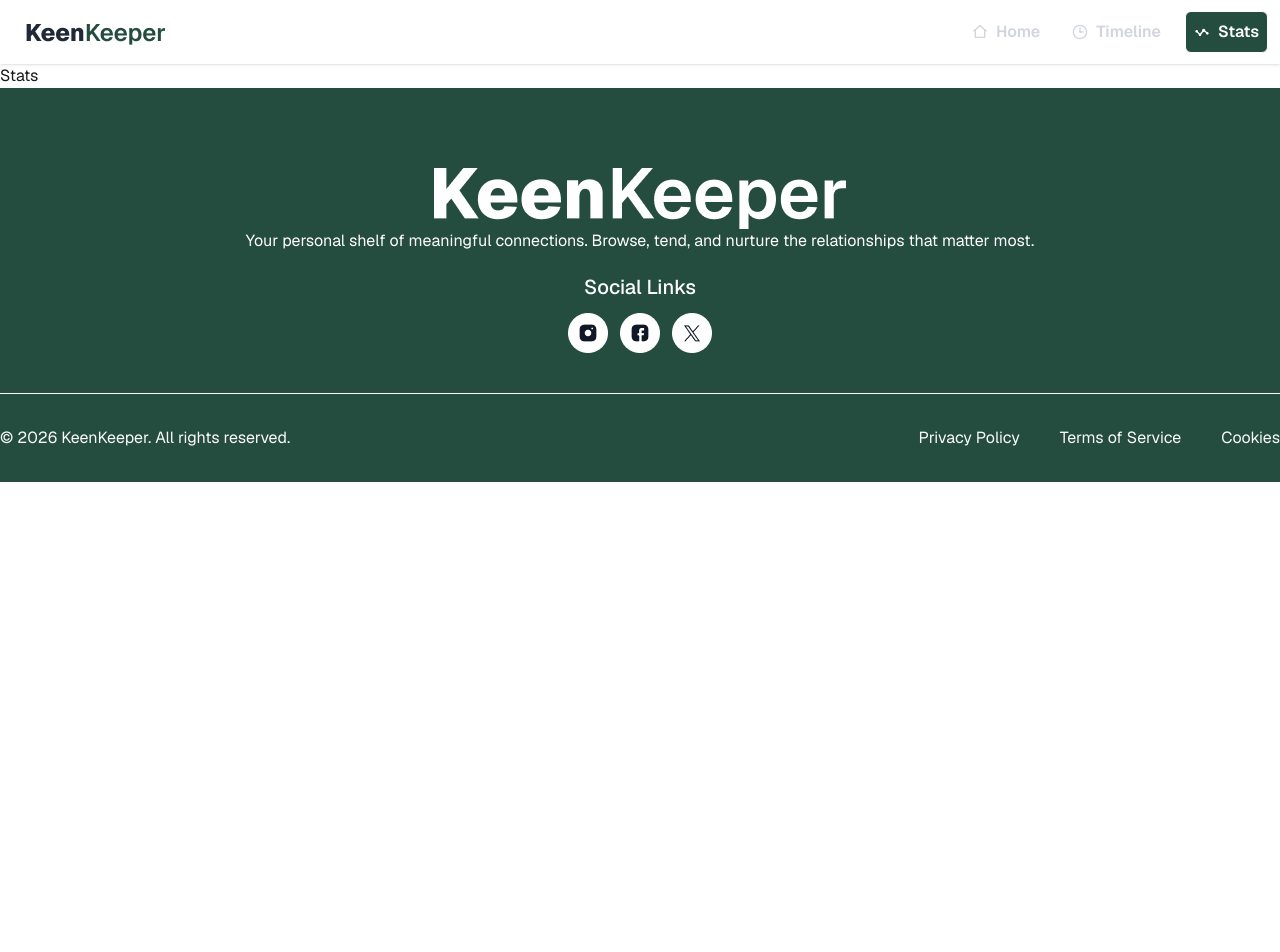
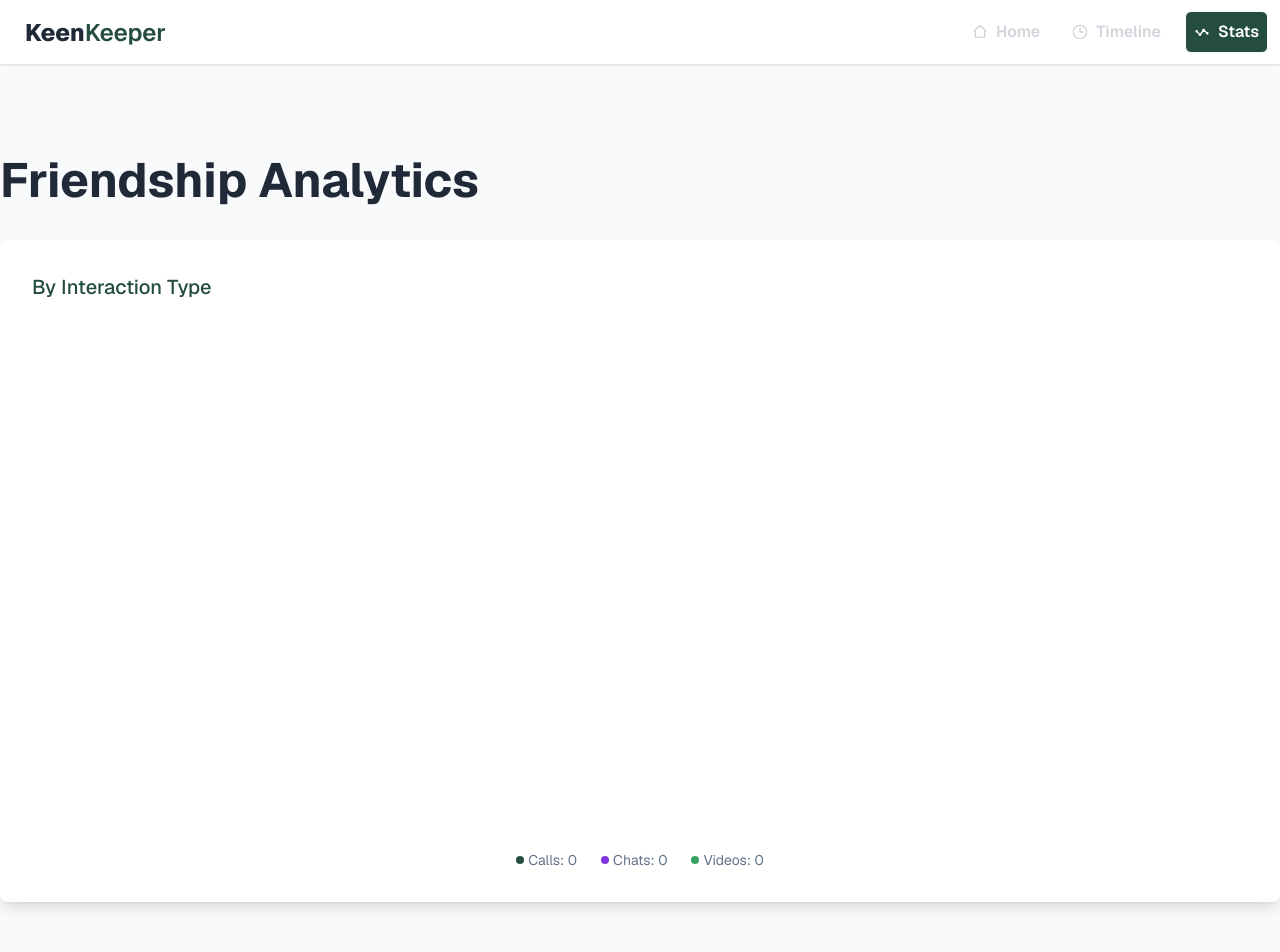
Before and after one commit to CodeByMonir/KeenKeeper, a React (Vite) app: page /stats in a window 1280 px wide. Shown: the top 952 px of the page. Before the commit the page ends 800 px from the top, so only its background shows below. Built offline with nearby package versions, Linux system fonts and the light colour scheme.

Commit message:
added pi chart, set bg color, added everything

```diff
--- a/package.json
+++ b/package.json
@@ -17,6 +17,7 @@
     "react-icons": "^5.6.0",
     "react-router": "^7.14.1",
     "react-toastify": "^11.0.5",
+    "recharts": "^3.8.1",
     "tailwindcss": "^4.2.2"
   },
   "devDependencies": {
--- a/src/components/items/CardDetails.jsx
+++ b/src/components/items/CardDetails.jsx
@@ -2,7 +2,7 @@ import React from 'react';
 
 const CardDetails = ({ data }) => {
     return (
-        <div className="p-6 flex flex-col items-center gap-3 rounded-md shadow-md text-center">
+        <div className="p-6 flex flex-col items-center gap-3 rounded-md shadow-md text-center bg-white">
             <div className="flex justify-center items-center h-20 w-20 rounded-full overflow-hidden shadow-xl">
                 <img
                     src={data.picture}
--- a/src/index.css
+++ b/src/index.css
@@ -7,3 +7,7 @@
 * {
     font-family: "Geist", sans-serif;
 }
+
+body {
+    background-color: #F8FAFC;
+}
--- a/src/main.jsx
+++ b/src/main.jsx
@@ -10,6 +10,7 @@ import PersonDetails from "./components/items/PersonDetails";
 import Timeline from "./pages/Timeline/Timeline";
 import TimelineProvider from "./Context/TimelineProvider";
 import { ToastContainer } from "react-toastify";
+import Stats from "./pages/Stats/Stats";
 const router = createBrowserRouter([
   {
     path: "/",
@@ -25,7 +26,7 @@ const router = createBrowserRouter([
       },
       {
         path: "stats",
-        element: <h2>Stats</h2>,
+        element: <Stats />,
       },
       {
         path: "/friend/:name",
--- a/src/pages/ErrorPage.jsx
+++ b/src/pages/ErrorPage.jsx
@@ -4,7 +4,7 @@ import { Link } from "react-router";
 const ErrorPage = () => {
     return (
         <>
-        <div className="min-h-screen flex items-center justify-center bg-linear-to-br from-gray-100 to-gray-200 px-6">
+        <div className="min-h-screen flex items-center justify-center bg-linear-to-br from-gray-100 to-gray-200 px-6 bg-white">
             <div className="text-center max-w-lg">
 
                 <h1 className="text-8xl font-extrabold text-gray-800 mb-4">
--- a/src/pages/Home/HomePage.jsx
+++ b/src/pages/Home/HomePage.jsx
@@ -12,15 +12,15 @@ const HomePage = () => {
             </div>
             <div>
                 <div className='grid grid-cols-4 gap-6'>
-                    <div className='p-8 shadow-lg space-y-2 text-center rounded-md'>
+                    <div className='p-8 shadow-lg space-y-2 text-center rounded-md bg-white'>
                         <span className='text-[#244D3F] font-semibold text-[32px]'>10</span>
                         <p className='text-[#64748B] text-[18px]'>Total Friends</p>
                     </div>
-                    <div className='p-8 shadow-lg space-y-2 text-center rounded-md'>
+                    <div className='p-8 shadow-lg space-y-2 text-center rounded-md bg-white'>
                         <span className='text-[#244D3F] font-semibold text-[32px]'>3</span>
                         <p className='text-[#64748B] text-[18px]'>On Track</p>
                     </div>
-                    <div className='p-8 shadow-lg space-y-2 text-center rounded-md'>
+                    <div className='p-8 shadow-lg space-y-2 text-center rounded-md bg-white'>
                         <span className='text-[#244D3F] font-semibold text-[32px]'>6</span>
                         <p className='text-[#64748B] text-[18px]'>Need Attention</p>
                     </div>
--- /dev/null
+++ b/src/pages/Stats/Stats.jsx
@@ -0,0 +1,62 @@
+import React, { useContext } from 'react';
+import { Legend, Pie, PieChart, Tooltip } from 'recharts';
+import { timelineContext } from '../../Context/TimelineProvider';
+
+
+
+const Stats = () => {
+
+    const [storeChats] = useContext(timelineContext);
+
+    const chatCount = storeChats.filter(chat => chat.type === "chat").length;
+    const callCount = storeChats.filter(chat => chat.type === "call").length;
+    const videoCount = storeChats.filter(chat => chat.type === "video").length;
+
+    const data = [
+        { name: 'Calls', value: callCount, fill: '#244D3F' },
+        { name: 'Chats', value: chatCount, fill: '#7E35E1' },
+        { name: 'Videos', value: videoCount, fill: '#37A163' },
+    ];
+
+    return (
+        <div className='container mx-auto my-20'>
+            <h1 className='font-bold text-[48px] text-[#1F2937] mb-6'>Friendship Analytics</h1>
+            <div className='shadow-lg p-8  bg-white rounded-lg'>
+                <h3 className='font-medium text-[20px] text-[#244D3F] mb-6'>By Interaction Type</h3>
+                <div className='flex items-center justify-center'>
+                    <PieChart style={{ width: '100%', maxWidth: '500px', maxHeight: '80vh', aspectRatio: 1 }} responsive>
+                        <Pie
+                            data={data}
+                            innerRadius="80%"
+                            outerRadius="100%"
+                            // Corner radius is the rounded edge of each pie slice
+                            cornerRadius="50%"
+                            fill="#8884d8"
+                            // padding angle is the gap between each pie slice
+                            paddingAngle={5}
+                            dataKey="value"
+                            isAnimationActive={true}
+                        />
+                        <Tooltip />
+                    </PieChart>
+                </div>
+                    <div className='flex items-center justify-center gap-6 mt-6'>
+                        <div className='flex items-center gap-1'>
+                            <div className='h-2 w-2 rounded-full bg-[#244D3F]'></div>
+                            <p className='text-[#64748B] text-[14px] leading-5'>Calls: {callCount}</p>
+                        </div>
+                        <div className='flex items-center gap-1'>
+                            <div className='h-2 w-2 rounded-full bg-[#7E35E1]'></div>
+                            <p className='text-[#64748B] text-[14px] leading-5'>Chats: {chatCount}</p>
+                        </div>
+                        <div className='flex items-center gap-1'>
+                            <div className='h-2 w-2 rounded-full bg-[#37A163]'></div>
+                            <p className='text-[#64748B] text-[14px] leading-5'>Videos: {videoCount}</p>
+                        </div>
+                    </div>
+            </div>
+        </div>
+    );
+};
+
+export default Stats;
--- a/src/pages/Timeline/Timeline.jsx
+++ b/src/pages/Timeline/Timeline.jsx
@@ -52,7 +52,7 @@ const Timeline = () => {
                 return (
                     <div
                         key={ind}
-                        className='flex items-center gap-4 p-4 shadow-md rounded-md'
+                        className='flex items-center gap-4 p-4 shadow-md rounded-md bg-white'
                     >
                         <div>
                             <img src={link} alt="" className='w-8 h-8' />
```
Also changed, not shown: 1 other file (tests, documents, lock files or other folders).
